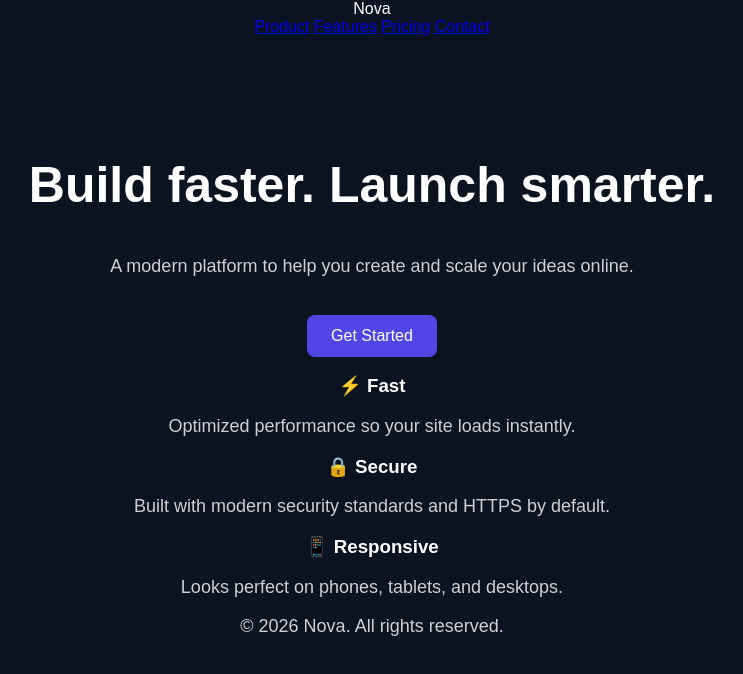
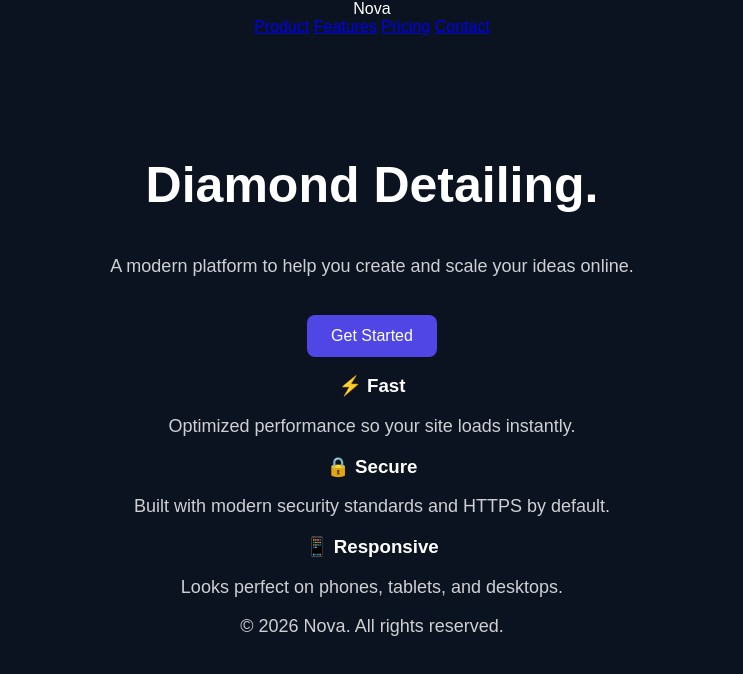
Before and after one commit to DiamondDetailing1/DiamondDetailing1.github.io, a plain HTML site: page index.html in a window 1280 px wide. Shown: the whole page, without its empty margins (268-1011 px from the left). Drawn offline with Linux system fonts and the light colour scheme.

Commit message:
Update index.html

```diff
--- a/index.html
+++ b/index.html
@@ -17,7 +17,7 @@
     </div>
   </header>
   <section class="hero">
-    <h1>Build faster. Launch smarter.</h1>
+    <h1>Diamond Detailing.</h1>
     <p>A modern platform to help you create and scale your ideas online.</p>
     <a class="btn" href="#">Get Started</a>
   </section>
```
